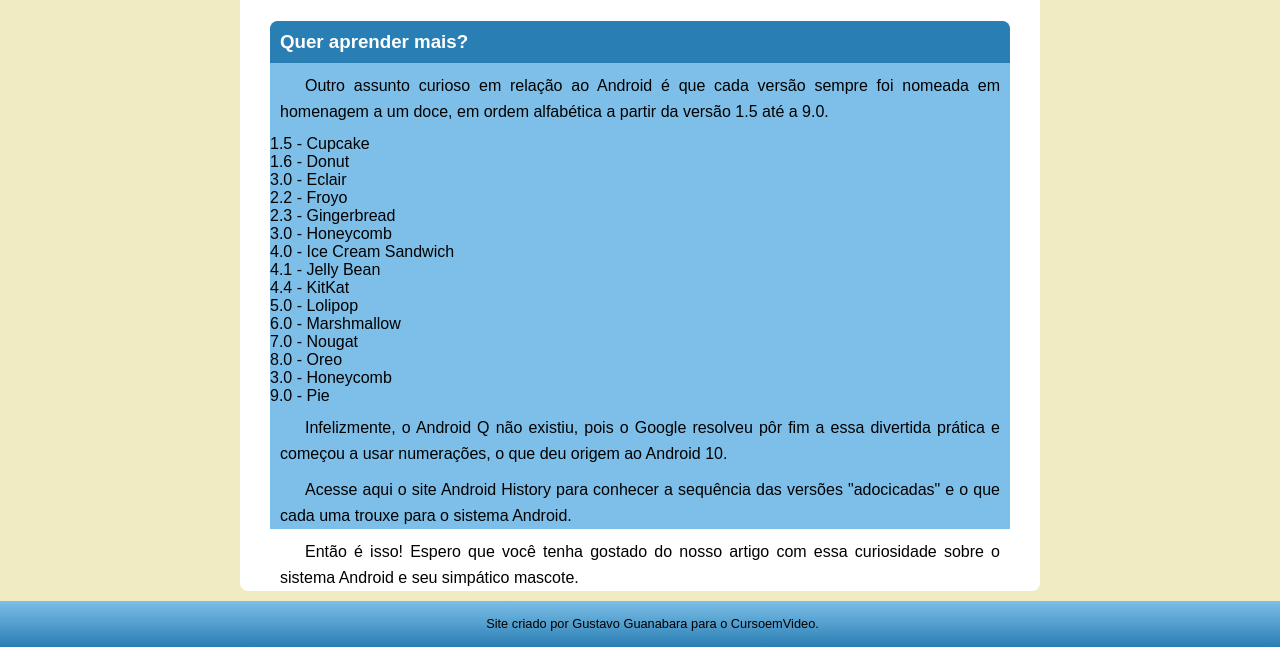
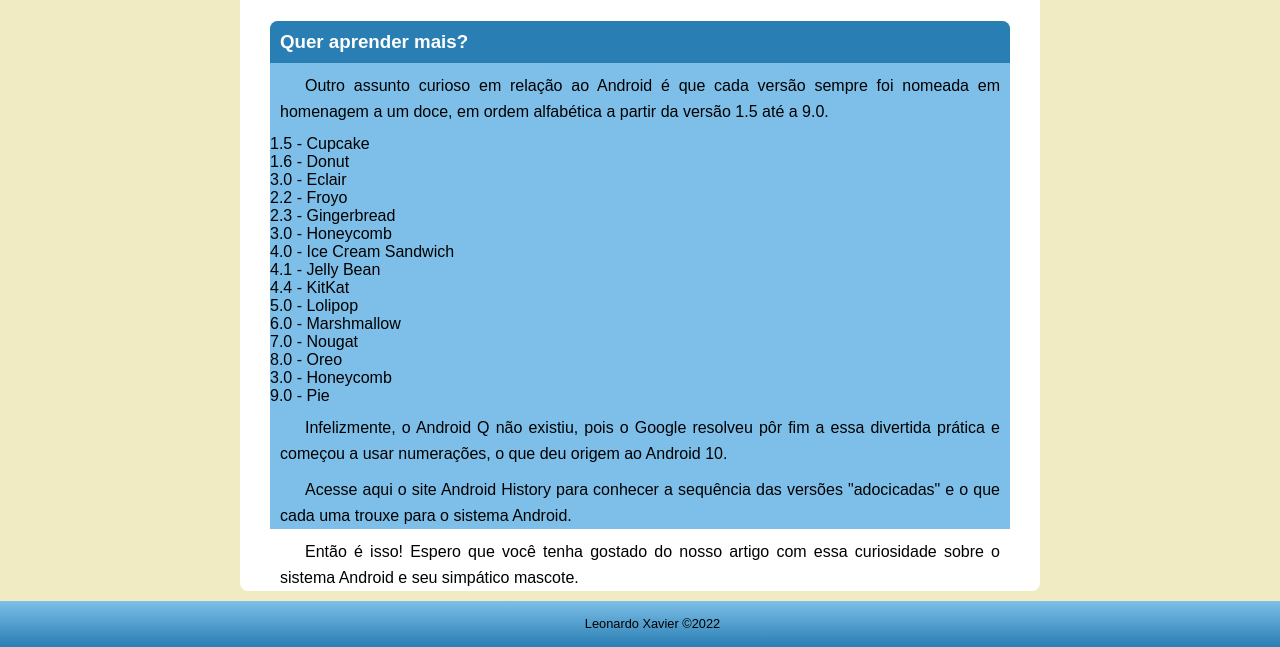
Before and after one commit to leonardoxavier11/Gustavo-Guanabara, a plain HTML site: page exerc10/index.html in a window 1280 px wide. Shown: the part 1973-2620 px from the top of the page. Drawn offline with Linux system fonts and the light colour scheme.

Commit message:
acerto no Footer

```diff
--- a/exerc10/index.html
+++ b/exerc10/index.html
@@ -123,7 +123,7 @@
     </div>
 
     <footer>
-        <p>Site criado por Gustavo Guanabara para o CursoemVideo.</p>
+        <p>Leonardo Xavier &copy;2022</p>
     </footer>
 
 </body>
```
